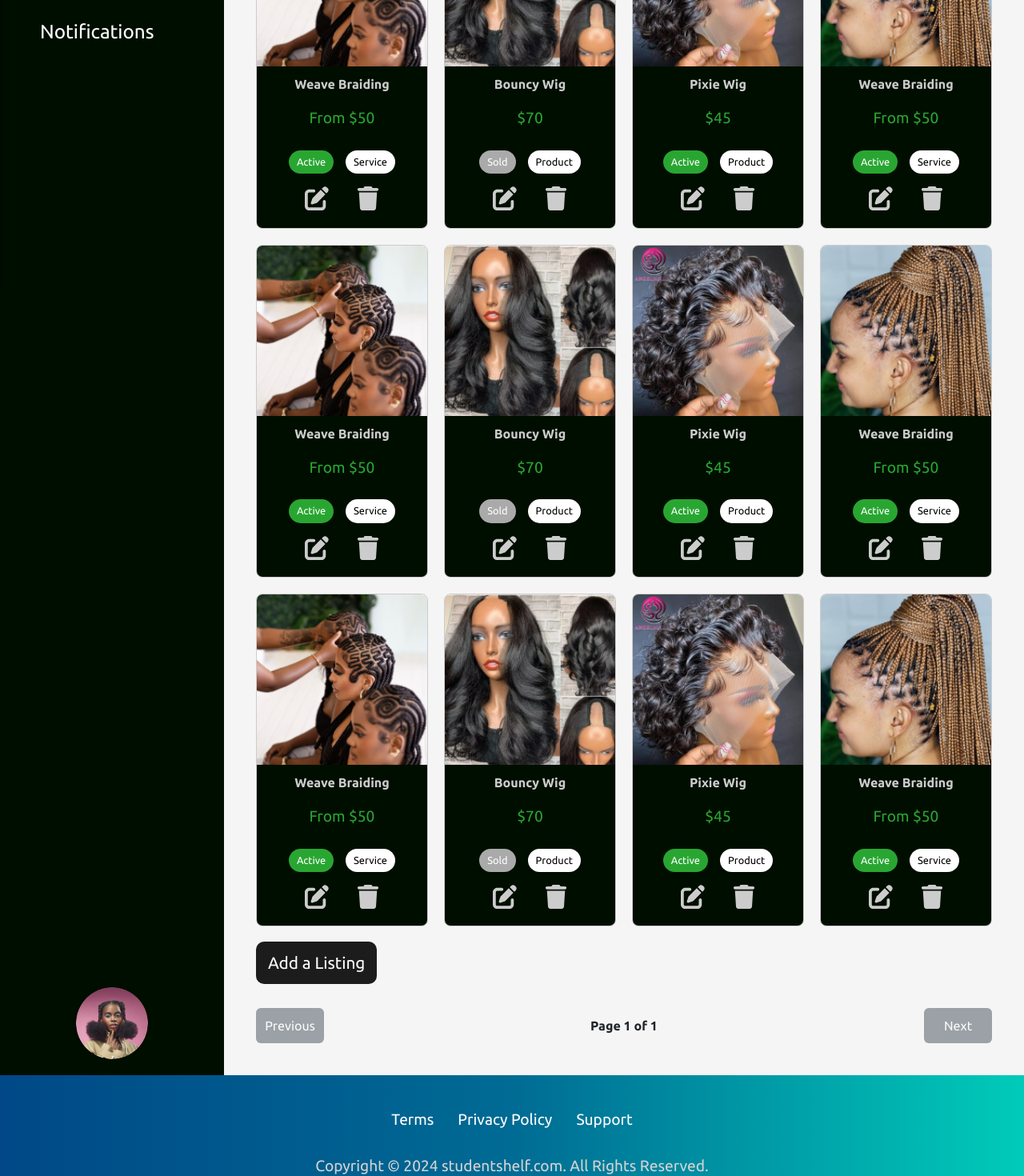
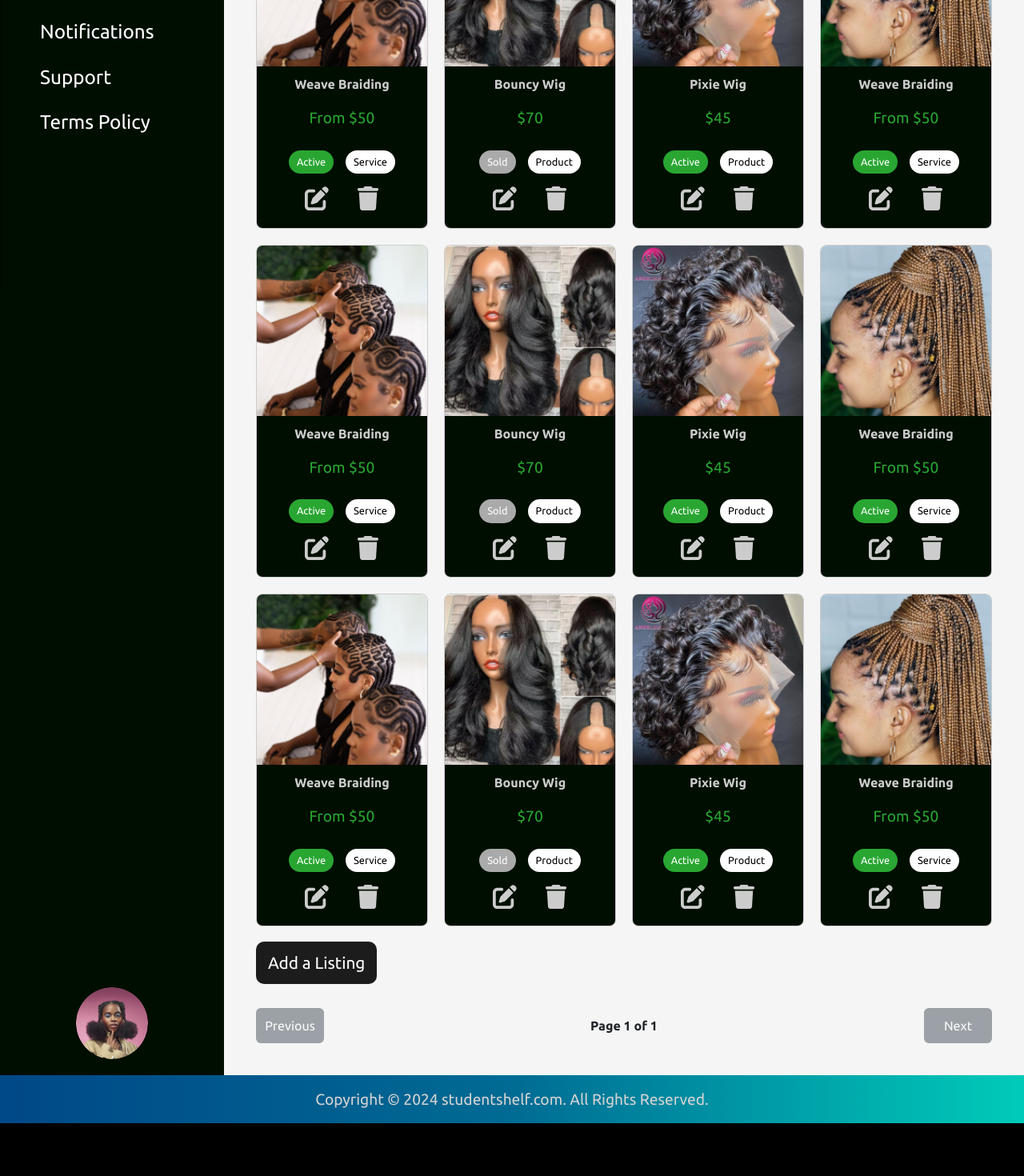
Before and after one commit to awsactivators/student-shelf-app, a React (Vite) app in the folder frond-end/: page /listings in a window 1280 px wide. Shown: the part 440-1910 px from the top of the page at 80% size. After the commit the page ends 1844 px from the top, so only its background shows below. Built offline with nearby package versions, Linux system fonts and the light colour scheme.

Commit message:
Move footer links to sidebar

```diff
--- a/frond-end/src/components/Footer.jsx
+++ b/frond-end/src/components/Footer.jsx
@@ -5,11 +5,11 @@ function Footer() {
   return (
     <footer className="custom-footer container-fluid d-flex flex-wrap align-items-center justify-content-between px-3 py-3">
       {/* Footer Links */}
-      <div className="custom-footer-links d-flex flex-wrap justify-content-center justify-content-md-start">
+      {/* <div className="custom-footer-links d-flex flex-wrap justify-content-center justify-content-md-start">
         <a href="/agreement/terms" className="custom-footer-link">Terms</a>
         <a href="/agreement/privacy" className="custom-footer-link">Privacy Policy</a>
         <a href="/support/faqs" className="custom-footer-link">Support</a>
-      </div>
+      </div> */}
 
       {/* Copyright Section */}
       <div className="custom-footer-left text-center text-md-start">
--- a/frond-end/src/pages/ListingsPage.jsx
+++ b/frond-end/src/pages/ListingsPage.jsx
@@ -59,6 +59,8 @@ function ListingsPage() {
         { label: "Listings", path: "/listings" },
         { label: "Settings", submenu: [], path: "/settings" },
         { label: "Notifications", path: "/notifications" },
+        { label: "Support", path: "/support/faqs" },
+        { label: "Terms Policy", path: "/agreement/terms" }
       ],
     },
   ];
--- a/frond-end/src/pages/NotificationsPage.jsx
+++ b/frond-end/src/pages/NotificationsPage.jsx
@@ -30,6 +30,8 @@ function NotificationsPage() {
         { label: "Listings", path: "/listings" },
         { label: "Settings", submenu: [], path: "/settings" },
         { label: "Notifications", path: "/notifications", hasNew: true },
+        { label: "Support", path: "/support/faqs" },
+        { label: "Terms Policy", path: "/agreement/terms" }
       ],
     },
   ];
--- a/frond-end/src/pages/PasswordPage.jsx
+++ b/frond-end/src/pages/PasswordPage.jsx
@@ -18,6 +18,8 @@ function PasswordPage() {
         { label: "Listings", path: "/listings" },
         { label: "Settings", submenu: [], path: "/settings" },
         { label: "Notifications", path: "/notifications" },
+        { label: "Support", path: "/support/faqs" },
+        { label: "Terms Policy", path: "/agreement/terms" }
       ],
     },
   ];
--- a/frond-end/src/pages/SettingsPage.jsx
+++ b/frond-end/src/pages/SettingsPage.jsx
@@ -16,6 +16,8 @@ function SettingsPage() {
         { label: "Listings", path: "/listings" },
         { label: "Settings", submenu: [], path: "/settings" },
         { label: "Notifications", path: "/notifications" },
+        { label: "Support", path: "/support/faqs" },
+        { label: "Terms Policy", path: "/agreement/terms" }
       ],
     },
   ];
--- a/frond-end/src/pages/UserInfoPage.jsx
+++ b/frond-end/src/pages/UserInfoPage.jsx
@@ -27,6 +27,8 @@ const UserInfoPage = () => {
         { label: "Listings", path: "/listings" },
         { label: "Settings", submenu: [], path: "/settings" },
         { label: "Notifications", path: "/notifications" },
+        { label: "Support", path: "/support/faqs" },
+        { label: "Terms Policy", path: "/agreement/terms" }
       ],
     },
   ];
--- a/frond-end/src/styles/Footer.css
+++ b/frond-end/src/styles/Footer.css
@@ -13,7 +13,7 @@
   font-weight: 400;
   font-size: 1rem;
   color: #d3d3d3;
-  margin-bottom: 25px;
+  /* margin-bottom: 10px; */
 }
 
 .custom-footer-text {
@@ -51,13 +51,17 @@
     margin-bottom: 10px;
   }
 
-  .custom-footer-left {
+  /* .custom-footer-left {
     margin-top: 10px;
+  } */
+
+  .custom-footer-text {
+    font-size: 14px;
   }
 }
 
-@media (max-width: 528px) {
+/* @media (max-width: 528px) {
   .custom-footer-text {
     font-size: 16px;
   }
-}
+} */
```
